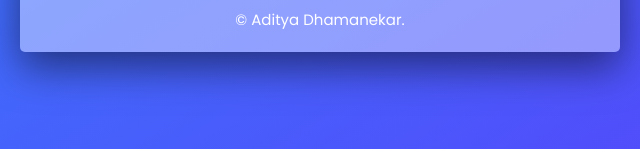
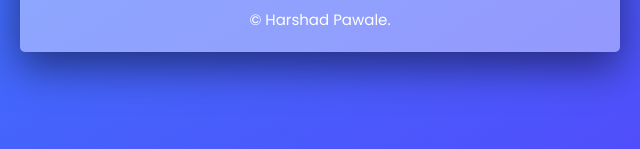
Before and after one commit to harshadpawale1/tic-tac-toe-master, a website built with Parcel: page index.html in a window 1280 px wide. Shown: the part 648-797 px from the top of the page, 320-960 px from the left. Built offline with nearby package versions, Linux system fonts and the light colour scheme.

Commit message:
Update index.html

```diff
--- a/index.html
+++ b/index.html
@@ -26,7 +26,7 @@
             <div class="game__turn">Start the game</div>
             <a href="#" class="game__reset">RESET</a>
         </div>
-        <div class="game__copyright">&copy; Aditya Dhamanekar.</div>
+        <div class="game__copyright">&copy; Harshad Pawale.</div>
     </div>
     <script src="script.js"></script>
 </body>
```
